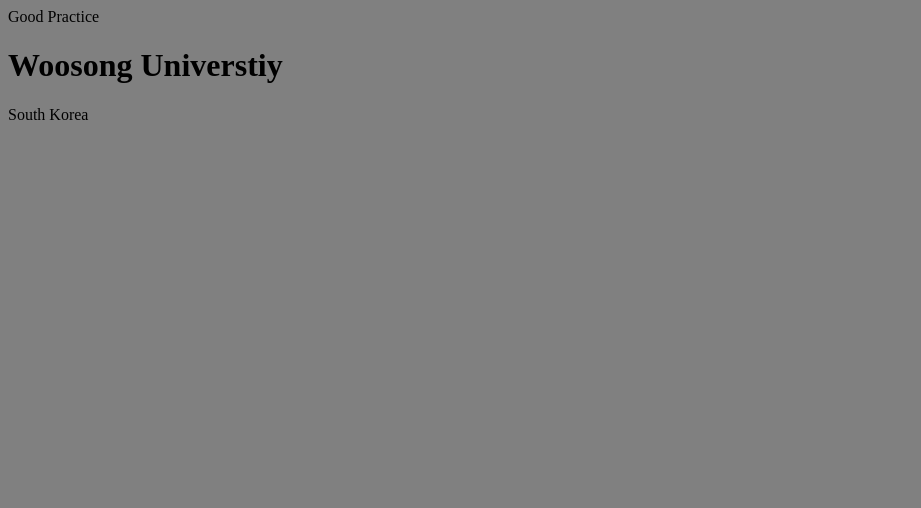
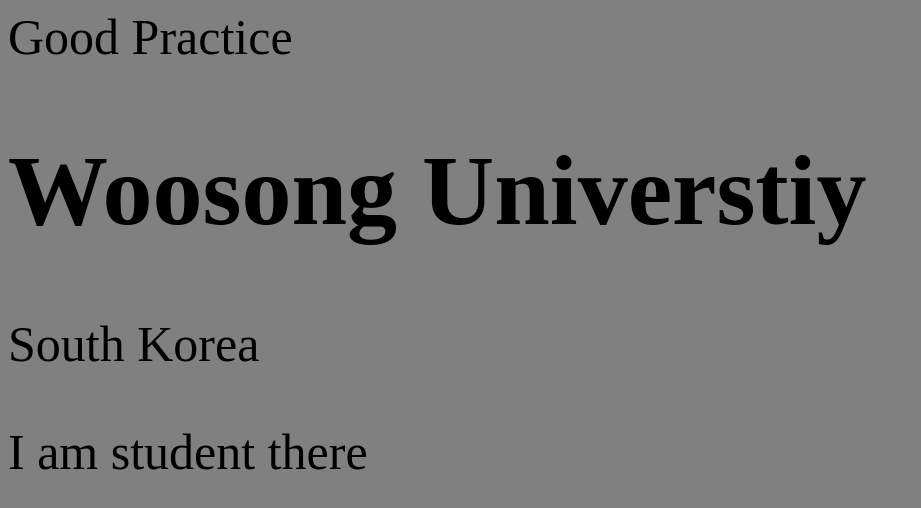
Before and after one commit to websardor/woosong, a plain HTML site: page index.html in a window 1280 px wide. Shown: the whole page, without its empty margins (0-921 px from the left). Drawn offline with Linux system fonts and the light colour scheme.

Commit message:
birinchi ozgartirish

```diff
--- a/index.html
+++ b/index.html
@@ -6,6 +6,7 @@
         <div>
             <h1>Woosong Universtiy</h1>
             <p>South Korea</p>
+            <p>I am student there</p>
         </div>
     </body>
 </html>
--- a/style.css
+++ b/style.css
@@ -1,3 +1,4 @@
 body{
     background-color: grey;
+    font-size: 50px;
 }
```
